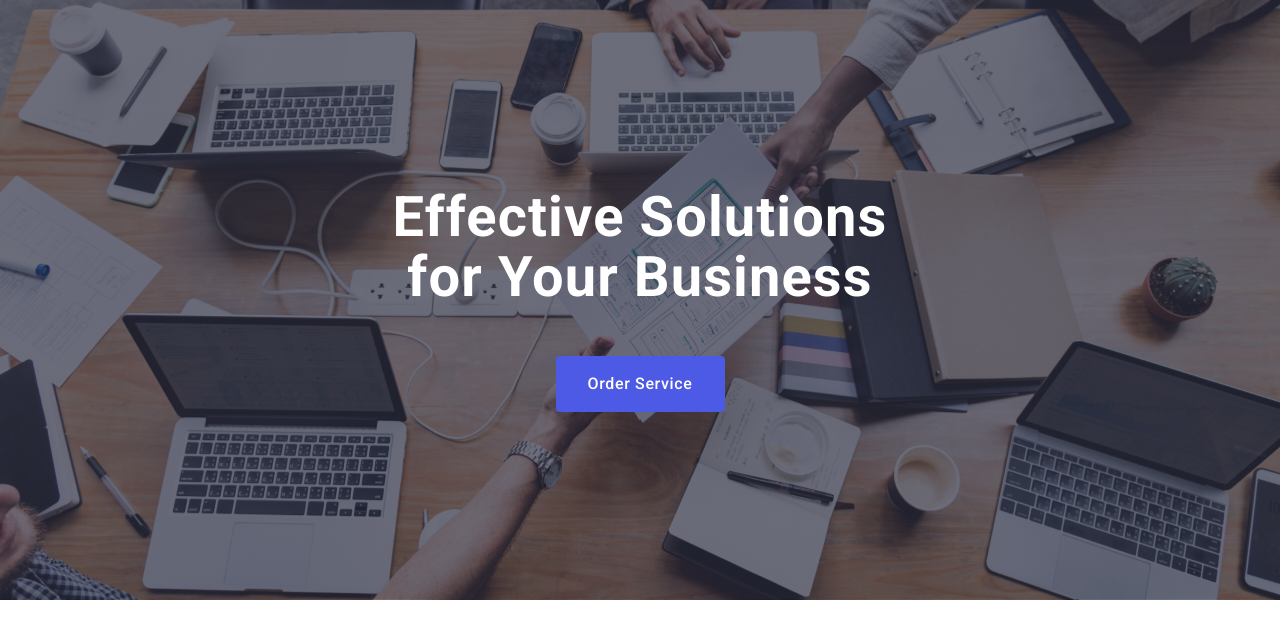
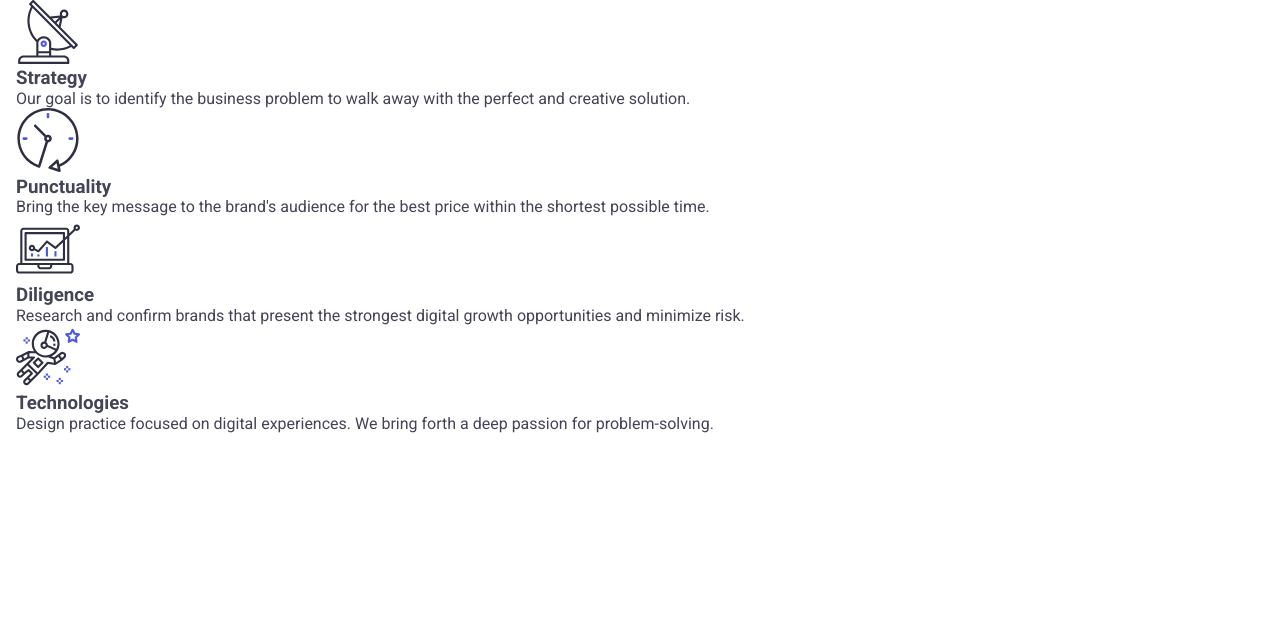
Before and after one commit to EduardMoskalets/goit-markup-hw-06, a plain HTML site: page index.html in a window 1280 px wide. Drawn offline with nearby package versions, Linux system fonts and the light colour scheme.

Commit message:
adaptive upd

```diff
--- a/index.html
+++ b/index.html
@@ -43,20 +43,20 @@
 <!--    -------------------------------------Main------------------------- -->
 <!-- <main> -->
 <!-- ***************************** title section ************************** -->
-<section class="first-section">
+<!-- <section class="first-section">
     <div class="container title-section-container">
     <h1 class="title-effective-solution">
         Effective Solutions for Your Business
     </h1>
     <button class="button-order" type="button">Order Service</button>
     </div>
-</section>
+</section> -->
 <!-- ***************************** /title section ************************** -->
 
 
 <!-- ***************************** Our Benefits section ************************** -->
 
-<!-- <section class="section-our-benefits">
+<section class="section-our-benefits">
     <div class="container">
     <h2 class="visually-hidden">Our benefits</h2>
 <ul class="ul-our-benefits">
@@ -121,7 +121,7 @@
     </div>
 
 
-</section> -->
+</section>
 <!-- ***************************** /Our Benefits section ************************** -->
 
 <!-- ***************************** Our Team section ************************** -->
```
Also changed, not shown: css/styles.css (+7 -0 lines).
